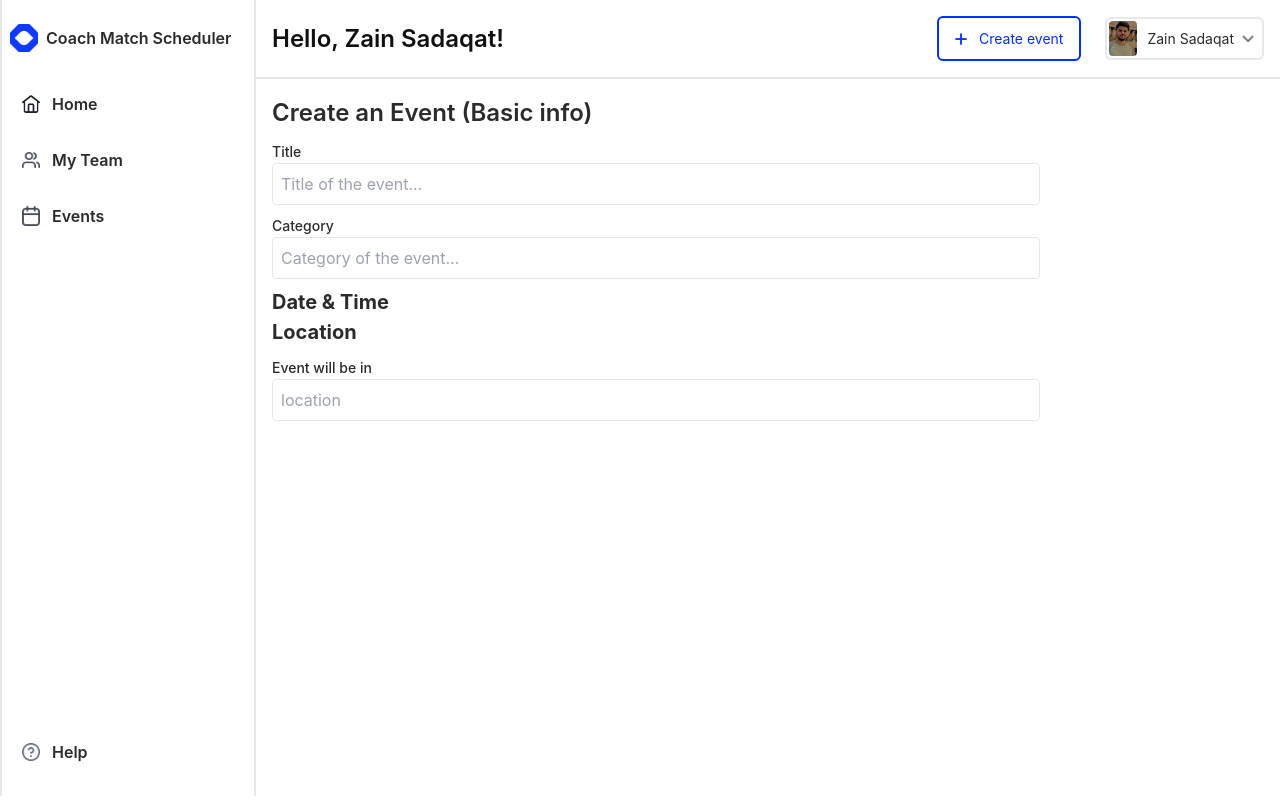
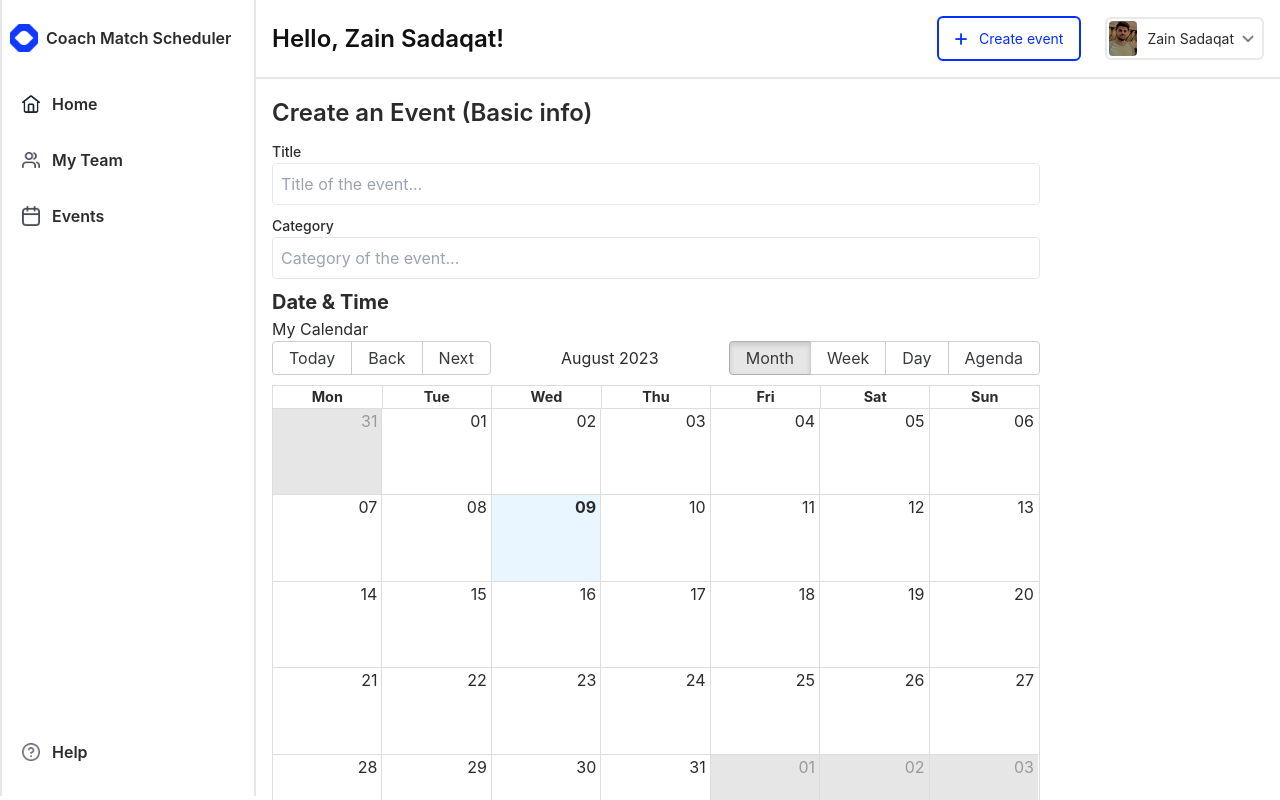
Before and after one commit to zainsadaqat/coach-match-scheduler, a React (Vite) app in the folder frontend/: page /create-event in a window 1280 px wide. Built offline with nearby package versions, Linux system fonts and the light colour scheme.

Commit message:
Add react big calendar for testing

```diff
--- /dev/null
+++ b/frontend/src/components/MyCalendar.tsx
@@ -0,0 +1,31 @@
+import React from 'react';
+import { Calendar, momentLocalizer } from 'react-big-calendar';
+import 'react-big-calendar/lib/css/react-big-calendar.css';
+import moment from 'moment';
+import 'moment/locale/en-gb';
+
+const MyCalendar = () => {
+  const localizer = momentLocalizer(moment);
+  const events = [
+    {
+      title: 'Meeting',
+      start: new Date(2023, 6, 20, 10, 0), // July 20, 2023, 10:00 AM
+      end: new Date(2023, 6, 20, 12, 0), // July 20, 2023, 12:00 PM
+    },
+    // Add more events as needed
+  ];
+  return (
+    <div>
+      <h3>My Calendar</h3>
+      <Calendar
+        localizer={localizer}
+        events={events}
+        startAccessor="start"
+        endAccessor="end"
+        style={{ height: 500 }} // Set a height for the calendar
+      />
+    </div>
+  );
+};
+
+export default MyCalendar;
--- a/frontend/src/screens/CreateEventScreen.tsx
+++ b/frontend/src/screens/CreateEventScreen.tsx
@@ -1,4 +1,5 @@
 import React from 'react';
+import MyCalendar from '../components/MyCalendar';
 
 const CreateEventScreen = () => {
   return (
@@ -25,7 +26,9 @@
             />
           </div>
           <h3 className="font-bold text-[1.25rem]">Date & Time</h3>
-          <div></div>
+          <div>
+            <MyCalendar />
+          </div>
           <h3 className="font-bold text-[1.25rem]">Location</h3>
           <div className="my-2">
             <label className="font-medium text-[14px]">Event will be in</label>
```
